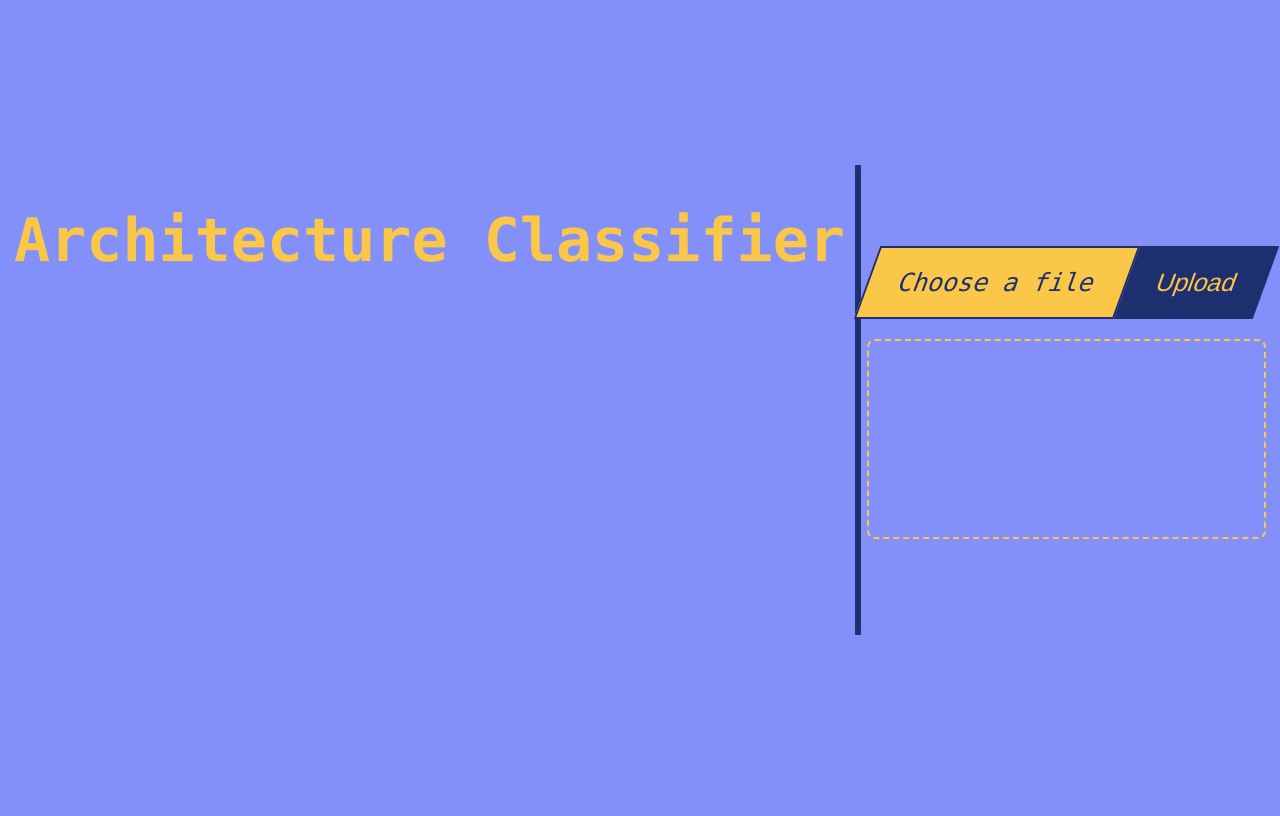
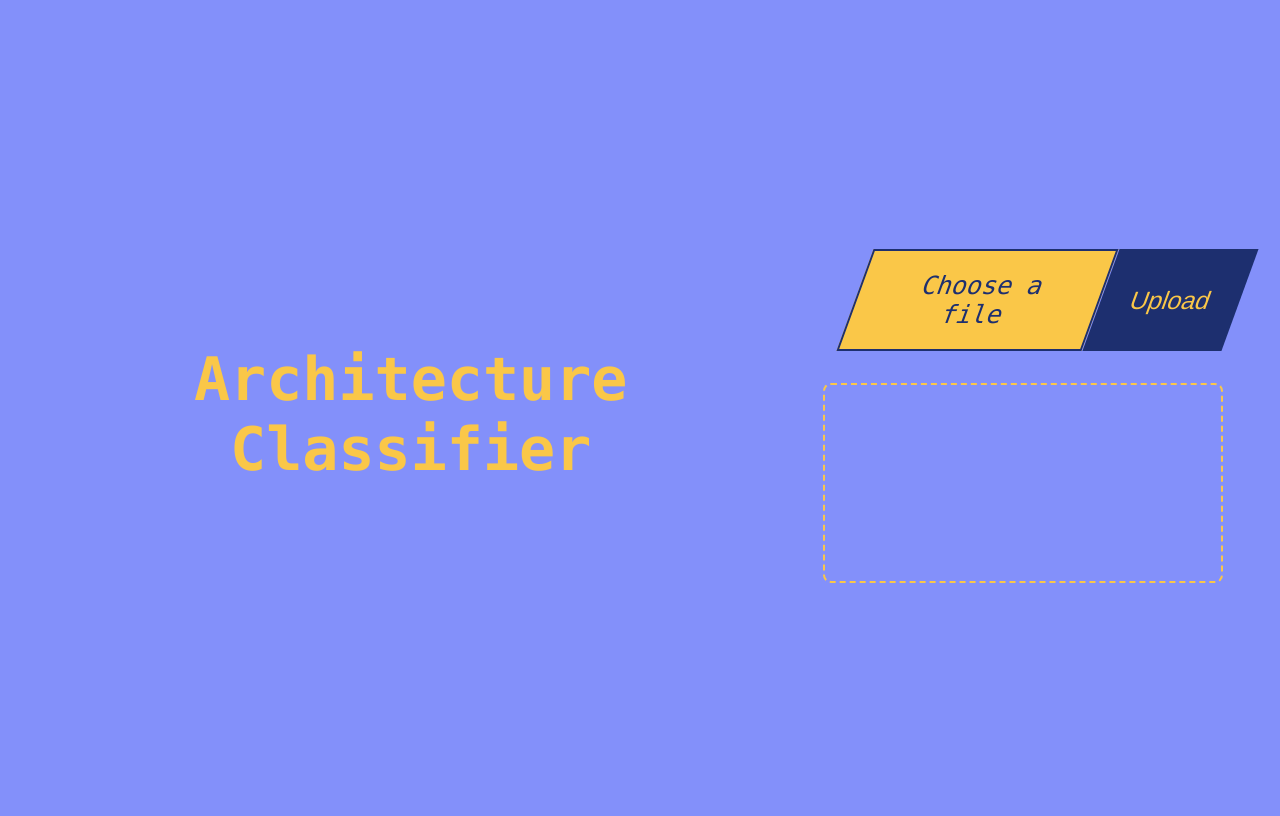
Before and after one commit to Pluszka/ArchitectureClassifier, a Flask app: page / in a window 1280 px wide. Before the commit the page ends 635 px from the top, so only its background shows below. Run offline with Flask 3, Linux system fonts and the light colour scheme.

Commit message:
Fix result div styling

```diff
--- a/static/css/main.css
+++ b/static/css/main.css
@@ -8,6 +8,7 @@
     box-sizing: border-box;
 }
 body {
+    overflow:hidden;
     font-family: "Lucida Console", "Courier New", monospace;
     background-color: var(--purple);
     color: white;
@@ -20,6 +21,20 @@ body {
 
 h1 {
     font-size: 60px;
+    text-align: center;
+    height: 20vh;
+    margin: 0;
+    padding-top: 1rem;
+
+
+}
+
+h3 {
+    height: 10vh;
+    margin: 0;
+    padding-top: 2rem;
+    padding-bottom: 2rem;
+
 }
 
 
@@ -54,15 +69,16 @@ input[type="file"] {
     display: flex;
     gap: 0;
     margin-bottom: 20px;
+    margin: 2rem;
 }
 
 #results {
+    justify-content: center;
     display: flex;
-    justify-content: center;
-    display: inline-block;
-    border-right: 6px solid var(--dark-purple);
+    align-items: center;
+    flex-direction: column;
     padding-right: 10px;
-    height:60%;
+    height: 100vh;
     color: var(--yellow);
 }
 
@@ -81,8 +97,14 @@ input[type="file"] {
 
 #ready-image {
     text-align: center;
-    max-width: 400px;
-    max-height: 600px;
+    height: 60vh;
+}
+
+#content {
+    display: flex;
+    align-items: center;
+
+
 }
 
 .submit-button {
--- a/templates/index.html
+++ b/templates/index.html
@@ -4,21 +4,22 @@
     <meta charset="UTF-8">
     <meta name="viewport" content="width=device-width, initial-scale=1.0">
     <link rel="stylesheet" href="/static/css/main.css">
+    <script src="https://ajax.googleapis.com/ajax/libs/jquery/3.7.1/jquery.min.js"></script>
+
 </head>
 
 <body>
+    <div id="content">
         <div id="results">
              <h1>Architecture Classifier</h1>
             {% if style %}
             <div id="result-div">
                 <h3>Style recognized as {{ style }}.</h3>
                 <img id="ready-image" src="data:{{ mime_type }};base64,{{ file_data }}" alt="Przesłany obraz">
-
             </div>
             {% endif %}
 
         </div>
-    <script src="https://ajax.googleapis.com/ajax/libs/jquery/3.7.1/jquery.min.js"></script>
 
         <form action="/upload" method="POST" enctype="multipart/form-data">
         <div id="button-container">
@@ -30,6 +31,7 @@
 
         <div id="imagePreview"></div>
         </form>
+    </div>
 
     <script>
         $(document).ready(function() {
```
Lines whose indentation alone changed are shown as unchanged.
